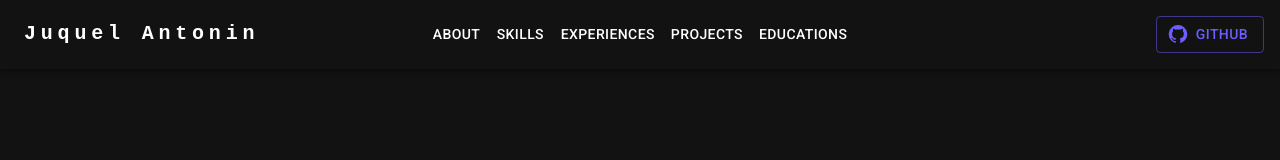
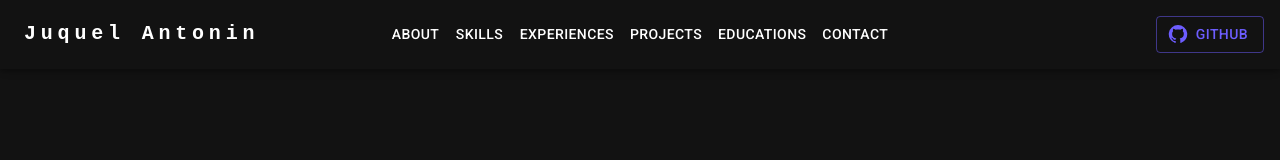
Before and after one commit to AntoninJuquel/AntoninJuquel, a React (Vite) app: page / in a window 1280 px wide. Shown: the top 160 px of the page. Built offline with nearby package versions, Linux system fonts and the light colour scheme; a web font is replaced by a local one.

Commit message:
feat: added contact button

```diff
--- a/src/data/index.ts
+++ b/src/data/index.ts
@@ -25,4 +25,8 @@ export const sections = {
     url: "https://raw.githubusercontent.com/AntoninJuquel/AntoninJuquel/main/src/data/educations.json",
     data: educations,
   },
+  contact: {
+    url: "",
+    data: {},
+  }
 };
```
